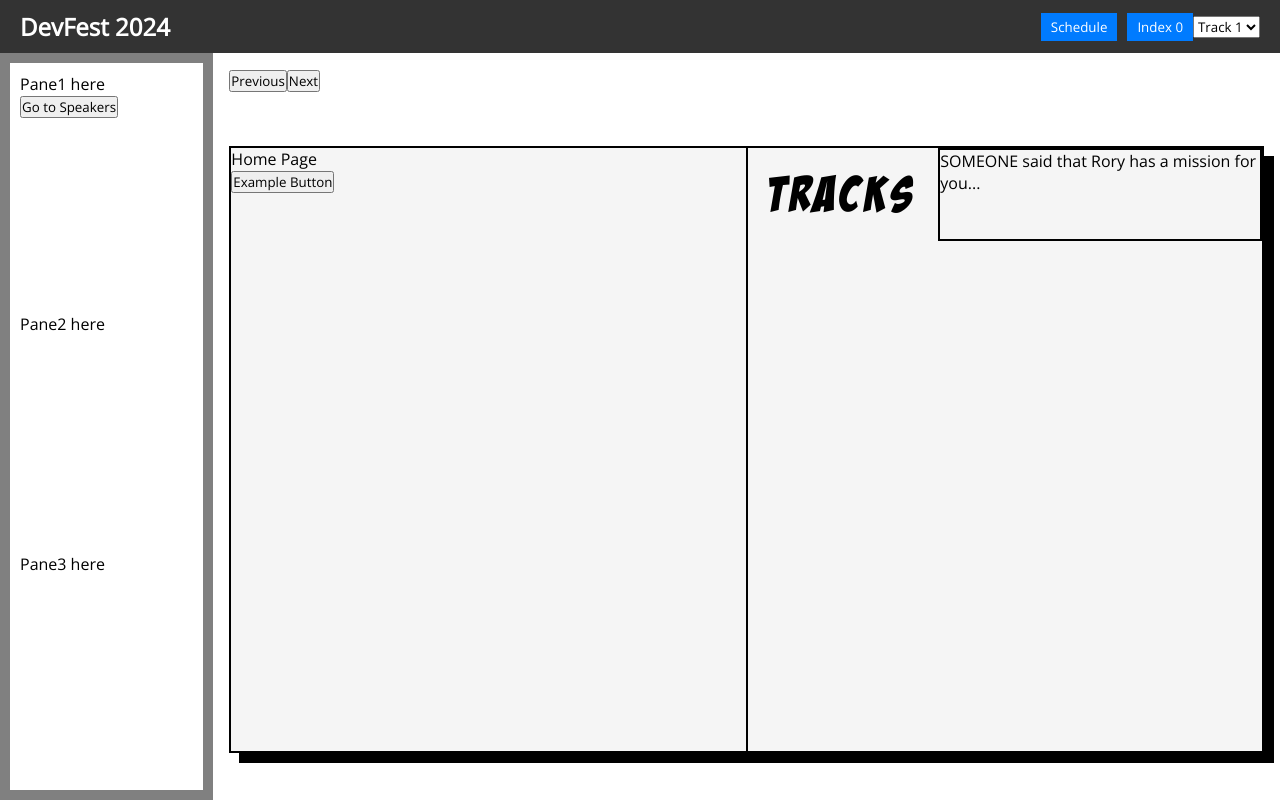
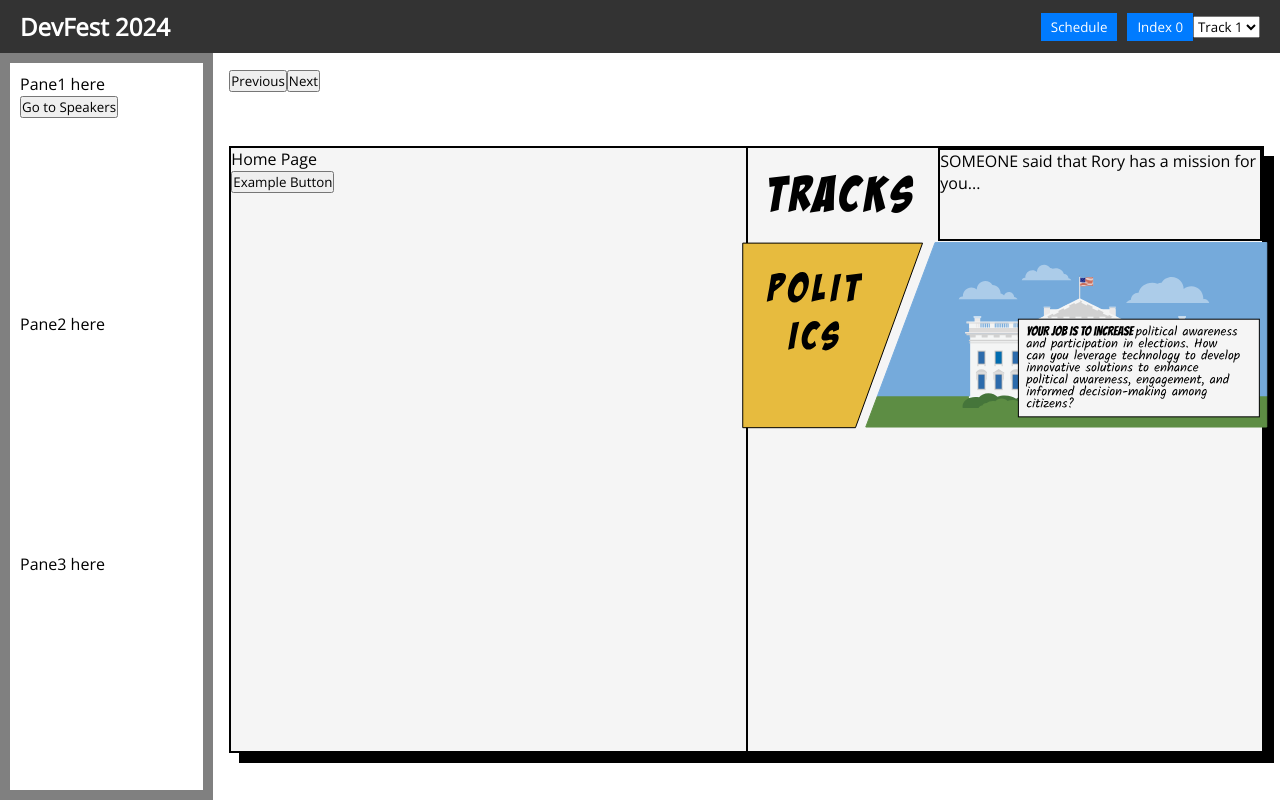
Before and after one commit to adicu/devfest-2024, a Next.js app: page / in a window 1280 px wide. Built offline with nearby package versions, Linux system fonts and the light colour scheme.

Commit message:
add politics image

```diff
--- a/src/components/pages/tracks/TracksPage.jsx
+++ b/src/components/pages/tracks/TracksPage.jsx
@@ -1,5 +1,7 @@
 import styled from "@emotion/styled";
 import styles from './tracks.module.css';
+
+
 
 const HomePageLeft = (props) => {
   const Container = styled.div`
@@ -10,6 +12,7 @@ const HomePageLeft = (props) => {
 
   return (
     <Container>
+      <div>
         <div style={{display: 'flex'}}>
           <div className={styles.tracksText}
             style={{
@@ -25,6 +28,10 @@ const HomePageLeft = (props) => {
               SOMEONE said that Rory has a mission for you...
             </div>
         </div>
+        <div style={{ display: 'flex', justifyContent: 'center' }}>
+          <img src="/images/tracks/politics.svg" alt="Politics Image" />
+        </div>
+      </div>
     </Container>
 
   );
```
Also changed, not shown: public/images/tracks/politics.png (added), public/images/tracks/politics.svg (added). Lines whose indentation alone changed are shown as unchanged.
